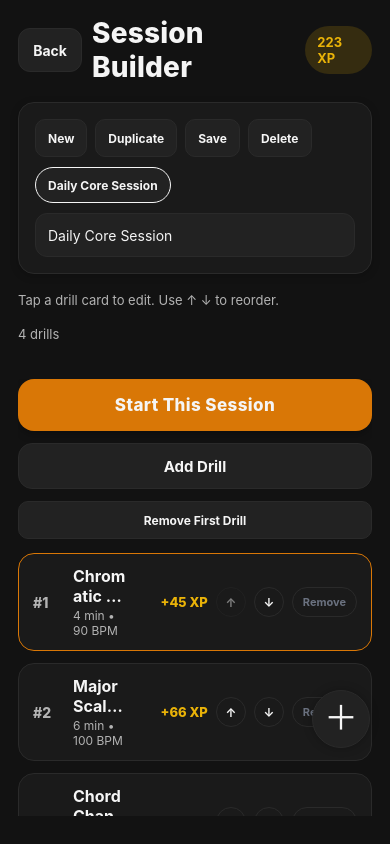
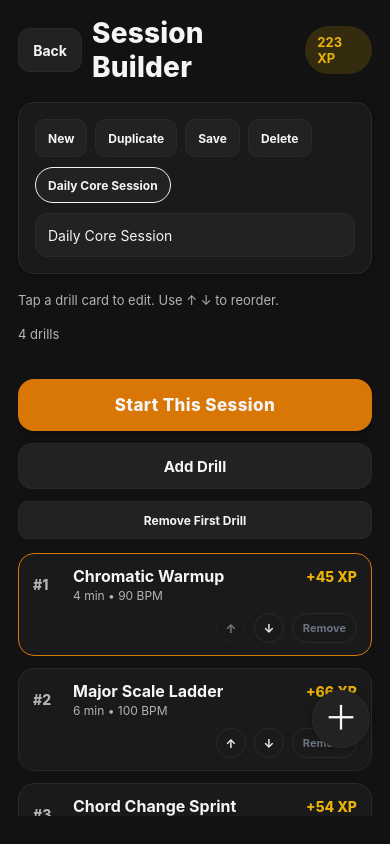
Before and after one commit to liccioni/guitar-practice-app, a React Native app: screen / in a window 390 px wide. Both pictures are taken after a click on the button "Start Practice". Built offline with nearby package versions, Linux system fonts and the light colour scheme; what react-native-worklets would draw is missing.

Commit message:
fix(builder): restructure drill card layout to prevent title overlap

```diff
--- a/App.tsx
+++ b/App.tsx
@@ -2153,12 +2153,13 @@ export function SessionBuilder(props: {
                 />
               </>
             ) : null}
+            <View style={styles.drillCardTopRow}>
               <View style={styles.drillLeft}>
                 <Text style={styles.drillOrder}>#{index + 1}</Text>
                 <View style={styles.drillTextBlock}>
                   <Text
                     style={styles.drillName}
-                  numberOfLines={2}
+                    numberOfLines={3}
                     ellipsizeMode="tail"
                     testID={`builder-drill-title-${item.id}`}
                   >
@@ -2174,14 +2175,15 @@ export function SessionBuilder(props: {
                   ) : null}
                 </View>
               </View>
-
-            <View style={styles.builderCardActions}>
               <Text
                 style={styles.drillXp}
                 testID={`builder-drill-xp-${item.id}`}
               >
                 +{toXp(item)} XP
               </Text>
+            </View>
+
+            <View style={styles.builderCardActions}>
               <TouchableOpacity
                 style={[styles.moveChip, index === 0 ? styles.actionButtonDisabled : null]}
                 onPress={() => moveDrill(item.id, -1)}
@@ -2708,15 +2710,21 @@ const styles = StyleSheet.create({
     marginTop: 4,
   },
   drillCard: {
-    minHeight: 76,
+    minHeight: 94,
     borderRadius: 16,
     backgroundColor: COLORS.card,
     borderWidth: 1,
     borderColor: COLORS.divider,
     paddingHorizontal: 14,
     paddingVertical: 12,
+    flexDirection: "column",
+    alignItems: "stretch",
+    justifyContent: "flex-start",
+    gap: 10,
+  },
+  drillCardTopRow: {
     flexDirection: "row",
-    alignItems: "center",
+    alignItems: "flex-start",
     justifyContent: "space-between",
     gap: 10,
   },
@@ -2759,16 +2767,17 @@ const styles = StyleSheet.create({
   builderCardActions: {
     flexDirection: "row",
     alignItems: "center",
+    justifyContent: "flex-end",
     gap: 8,
-    marginLeft: 8,
     flexShrink: 0,
   },
   drillXp: {
     color: COLORS.xp,
     fontWeight: "800",
-    fontSize: 13,
-    minWidth: 58,
+    fontSize: 14,
+    minWidth: 70,
     textAlign: "right",
+    marginTop: 2,
   },
   fab: {
     position: "absolute",
```
Lines whose indentation alone changed are shown as unchanged.
